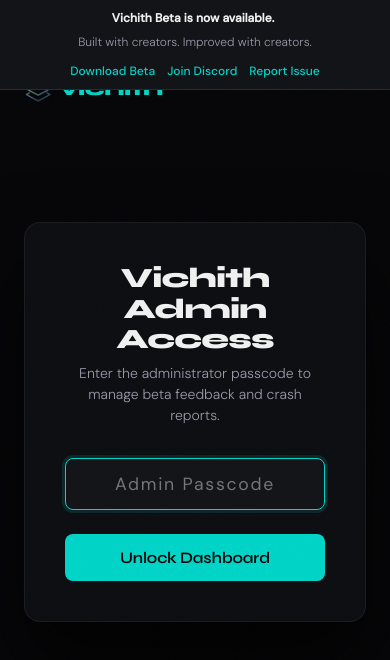
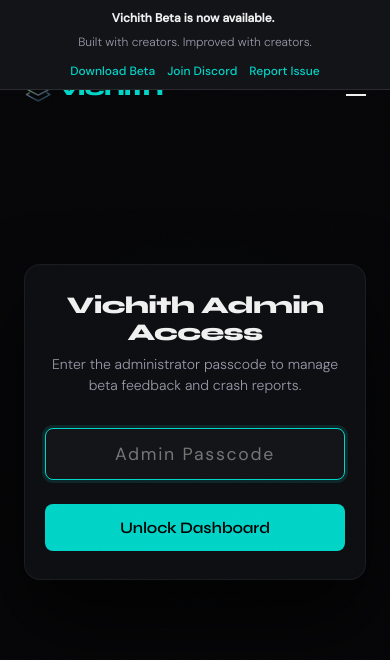
Before and after one commit to saarthi-ai-77/vichith-web, a Next.js app: page /admin in a window 390 px wide. Shown: the top 660 px of the page. Built offline with nearby package versions, Linux system fonts and the light colour scheme.

Commit message:
Implement mobile responsiveness for navbar hamburger menu overlay and admin dashboard viewports

```diff
--- a/src/app/admin/page.tsx
+++ b/src/app/admin/page.tsx
@@ -131,7 +131,7 @@
   }
 
   return (
-    <div className="admin-dashboard-container">
+    <div className={`admin-dashboard-container ${selectedReport ? 'has-selection' : ''}`}>
       <div className="admin-sidebar">
         <div className="admin-sidebar-header">
           <h3>Reports ({filteredReports.length})</h3>
@@ -194,6 +194,9 @@
           <div className="report-detail-view">
             <div className="detail-header">
               <div>
+                <button onClick={() => setSelectedReport(null)} className="mobile-back-btn">
+                  ← Back to Reports
+                </button>
                 <span className="detail-category">{selectedReport.category}</span>
                 <h2>{selectedReport.what_happened.split('.')[0]}...</h2>
               </div>
--- a/src/app/globals.css
+++ b/src/app/globals.css
@@ -2925,7 +2925,81 @@
     margin-bottom: 0.5rem;
 }
 
+/* Mobile Menu Toggle & Navigation overrides */
+.mobile-menu-toggle {
+    display: none;
+    flex-direction: column;
+    justify-content: space-between;
+    width: 20px;
+    height: 14px;
+    background: transparent;
+    border: none;
+    cursor: pointer;
+    padding: 0;
+    z-index: 100;
+}
+
+.mobile-menu-toggle .bar {
+    width: 100%;
+    height: 2px;
+    background-color: var(--text);
+    transition: all 0.3s ease;
+}
+
+/* Mobile responsive navigation & admin dashboard */
 @media(max-width: 900px) {
+    .mobile-menu-toggle {
+        display: flex;
+    }
+
+    .nav-links {
+        display: flex !important;
+        flex-direction: column;
+        position: fixed;
+        top: 0;
+        right: -100%;
+        width: 280px;
+        height: 100vh;
+        background: rgba(10, 10, 10, 0.98);
+        border-left: 1px solid var(--border);
+        padding: 100px 2rem 2rem;
+        gap: 1.5rem;
+        transition: right 0.3s ease;
+        z-index: 99;
+        box-shadow: -10px 0 30px rgba(0, 0, 0, 0.5);
+        backdrop-filter: blur(10px);
+        -webkit-backdrop-filter: blur(10px);
+    }
+
+    .nav-links.open {
+        right: 0;
+    }
+
+    .nav-links a {
+        font-size: 1.1rem;
+        width: 100%;
+        padding: 0.5rem 0;
+    }
+
+    .nav-links a.nav-cta {
+        text-align: center;
+        margin-top: 1rem;
+    }
+
+    /* Hamburger animation when open */
+    .mobile-open .mobile-menu-toggle .bar:nth-child(1) {
+        transform: rotate(45deg) translate(4px, 4px);
+    }
+
+    .mobile-open .mobile-menu-toggle .bar:nth-child(2) {
+        opacity: 0;
+    }
+
+    .mobile-open .mobile-menu-toggle .bar:nth-child(3) {
+        transform: rotate(-45deg) translate(4px, -4px);
+    }
+
+    /* Admin dashboard layout on tablet/mobile */
     .admin-dashboard-container {
         grid-template-columns: 1fr;
     }
@@ -2938,3 +3012,78 @@
         height: auto;
     }
 }
+
+/* Mobile-specific back buttons and layout toggles */
+.mobile-back-btn {
+    display: none;
+    align-items: center;
+    gap: 0.5rem;
+    background: none;
+    border: none;
+    color: var(--cyan);
+    font-size: 0.875rem;
+    font-weight: 500;
+    cursor: pointer;
+    padding: 0;
+    margin-bottom: 1.5rem;
+    transition: color 0.2s;
+}
+
+.mobile-back-btn:hover {
+    color: var(--text);
+}
+
+@media(max-width: 768px) {
+    .mobile-back-btn {
+        display: inline-flex;
+    }
+
+    .admin-dashboard-container {
+        grid-template-columns: 1fr !important;
+        height: calc(100vh - 80px) !important;
+        overflow: hidden;
+    }
+
+    .admin-sidebar {
+        height: 100% !important;
+        width: 100% !important;
+        display: flex !important;
+    }
+
+    .admin-main {
+        height: 100% !important;
+        width: 100% !important;
+        display: none !important;
+        padding: 1.5rem !important;
+    }
+
+    /* Hide empty main display on mobile */
+    .admin-empty-main {
+        display: none !important;
+    }
+
+    /* Toggle list vs details depending on selection */
+    .admin-dashboard-container.has-selection .admin-sidebar {
+        display: none !important;
+    }
+
+    .admin-dashboard-container.has-selection .admin-main {
+        display: block !important;
+        overflow-y: auto !important;
+    }
+
+    /* Reduce login card padding for narrow screens */
+    .login-card {
+        padding: 1.75rem 1.25rem !important;
+    }
+
+    .login-card h2 {
+        font-size: 1.5rem !important;
+    }
+
+    /* Severity radio grid in issue submission form */
+    .severity-grid {
+        grid-template-columns: 1fr !important;
+        gap: 0.75rem !important;
+    }
+}
--- a/src/components/Navbar.tsx
+++ b/src/components/Navbar.tsx
@@ -4,6 +4,7 @@
 
 export default function Navbar() {
   const [scrolled, setScrolled] = useState(false);
+  const [isOpen, setIsOpen] = useState(false);
 
   useEffect(() => {
     const handleScroll = () => {
@@ -14,17 +15,25 @@
   }, []);
 
   return (
-    <nav id="nav" className={scrolled ? 'scrolled' : ''}>
+    <nav id="nav" className={`${scrolled ? 'scrolled' : ''} ${isOpen ? 'mobile-open' : ''}`}>
       <a href="/" className="nav-logo">
         <img src="/favicon_io/android-chrome-512x512.png" alt="Vichith Logo" style={{ height: '28px', width: 'auto' }} />
         <span>vi<span>chith</span></span>
       </a>
-      <div className="nav-links">
-        <a href="/#download">Download</a>
-        <a href="/download-guide">Guide</a>
-        <a href="/changelog">Changelog</a>
-        <a href="/known-issues">Issues</a>
-        <a href="/report" className="nav-cta">Report Issue</a>
+
+      {/* Hamburger menu button */}
+      <button className="mobile-menu-toggle" onClick={() => setIsOpen(!isOpen)} aria-label="Toggle navigation">
+        <span className="bar"></span>
+        <span className="bar"></span>
+        <span className="bar"></span>
+      </button>
+
+      <div className={`nav-links ${isOpen ? 'open' : ''}`}>
+        <a href="/#download" onClick={() => setIsOpen(false)}>Download</a>
+        <a href="/download-guide" onClick={() => setIsOpen(false)}>Guide</a>
+        <a href="/changelog" onClick={() => setIsOpen(false)}>Changelog</a>
+        <a href="/known-issues" onClick={() => setIsOpen(false)}>Issues</a>
+        <a href="/report" className="nav-cta" onClick={() => setIsOpen(false)}>Report Issue</a>
       </div>
     </nav>
   );
```
